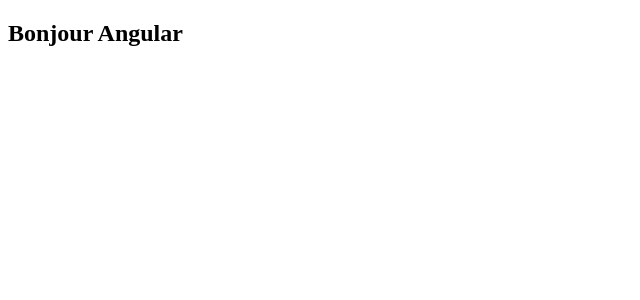
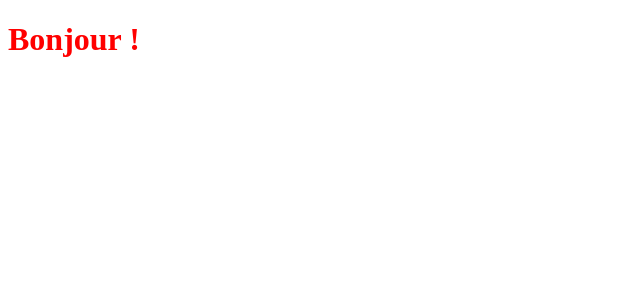
Before and after one commit to rawaayahya/MyangularApplication, an Angular app in the folder MyProjects/newapp/: page / in a window 1280 px wide. Shown: the top 300 px of the page, without its empty margins (0-640 px from the left). Built offline with nearby package versions, Linux system fonts and the light colour scheme.

Commit message:
how can you add inline html and css code on the component file.ts -> it is not recomanded to use it when we have a code with many lines

```diff
--- a/MyProjects/newapp/src/app/app.component.ts
+++ b/MyProjects/newapp/src/app/app.component.ts
@@ -2,8 +2,10 @@
 
 @Component({
   selector: 'app-root',
-  templateUrl: './app.component.html',
-  styleUrls: ['./app.component.css']
+  template: `<h1>Bonjour !</h1>`,
+  styles: [`h1{
+    color: red;
+  }`]
 })
 export class AppComponent {
   nom:string;
```
